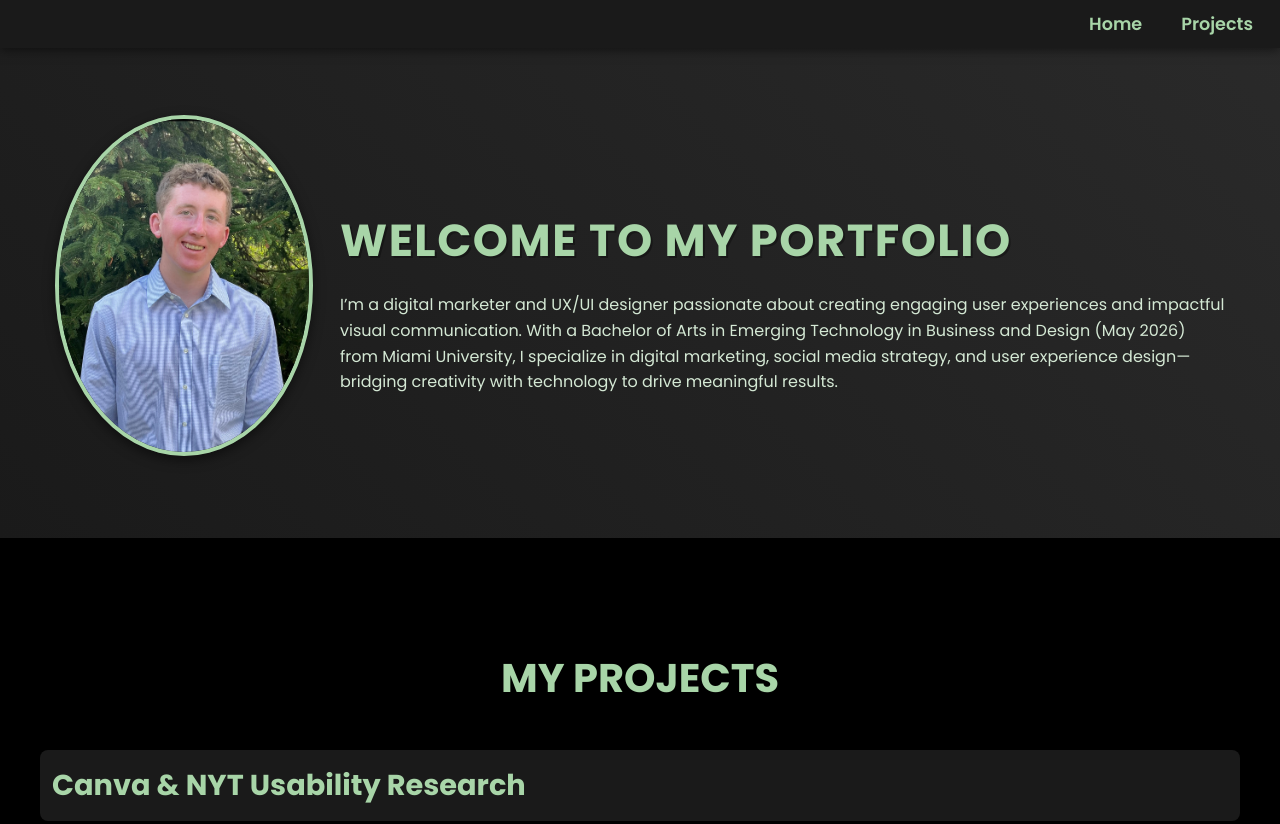
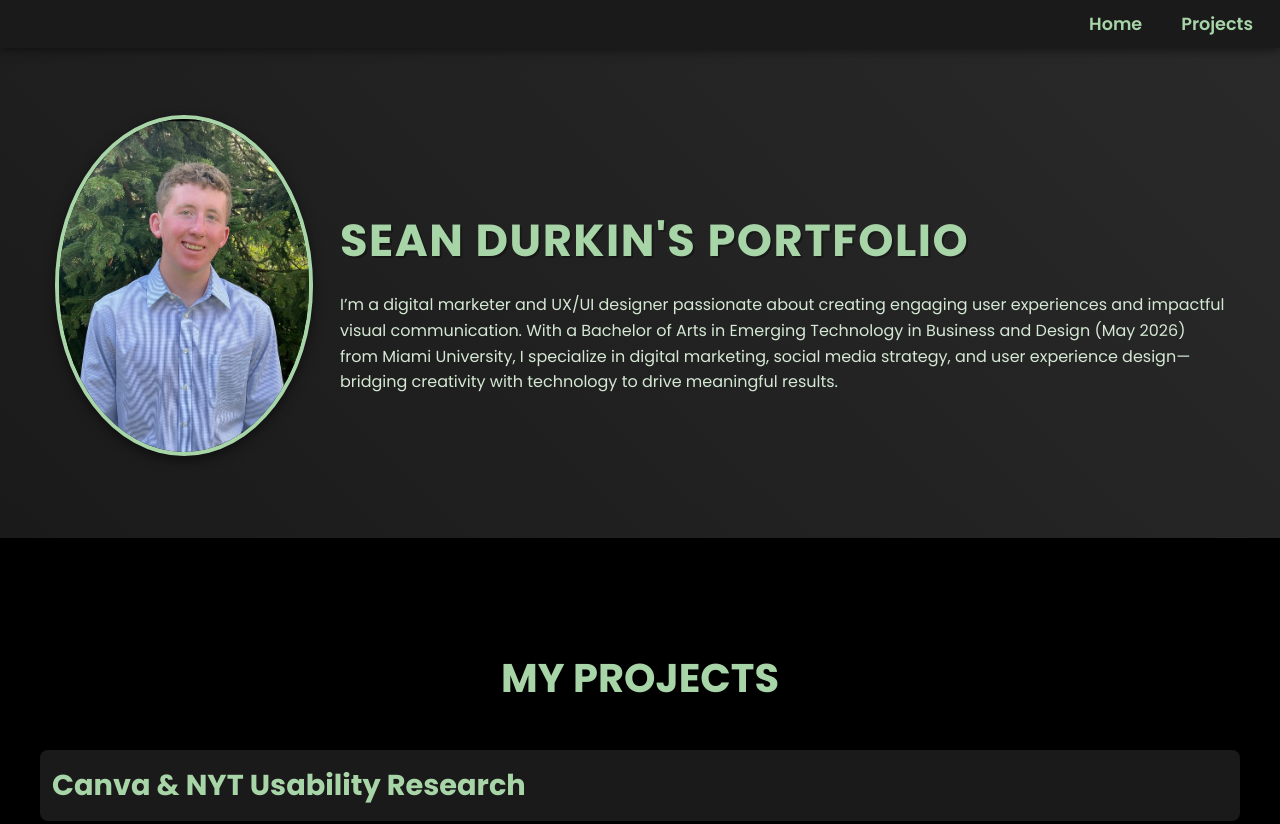
Before and after one commit to seandurks123/portfolio, a plain HTML site: page index.html in a window 1280 px wide. Shown: the top 824 px of the page. Drawn offline with Linux system fonts and the light colour scheme.

Commit message:
Update index.html

```diff
--- a/index.html
+++ b/index.html
@@ -416,7 +416,8 @@
                     <img src="myself.jpg" alt="Sean Durkin">
                 </div>
                 <div class="home-text">
-                    <h1>Welcome to My Portfolio</h1>
+                    <h1>Sean Durkin's Portfolio</h1>
+
                     <p>I’m a digital marketer and UX/UI designer passionate about creating engaging user experiences and impactful visual communication. With a Bachelor of Arts in Emerging Technology in Business and Design (May 2026) from Miami University, I specialize in digital marketing, social media strategy, and user experience design—bridging creativity with technology to drive meaningful results.</p>
                 </div>
             </div>
```
